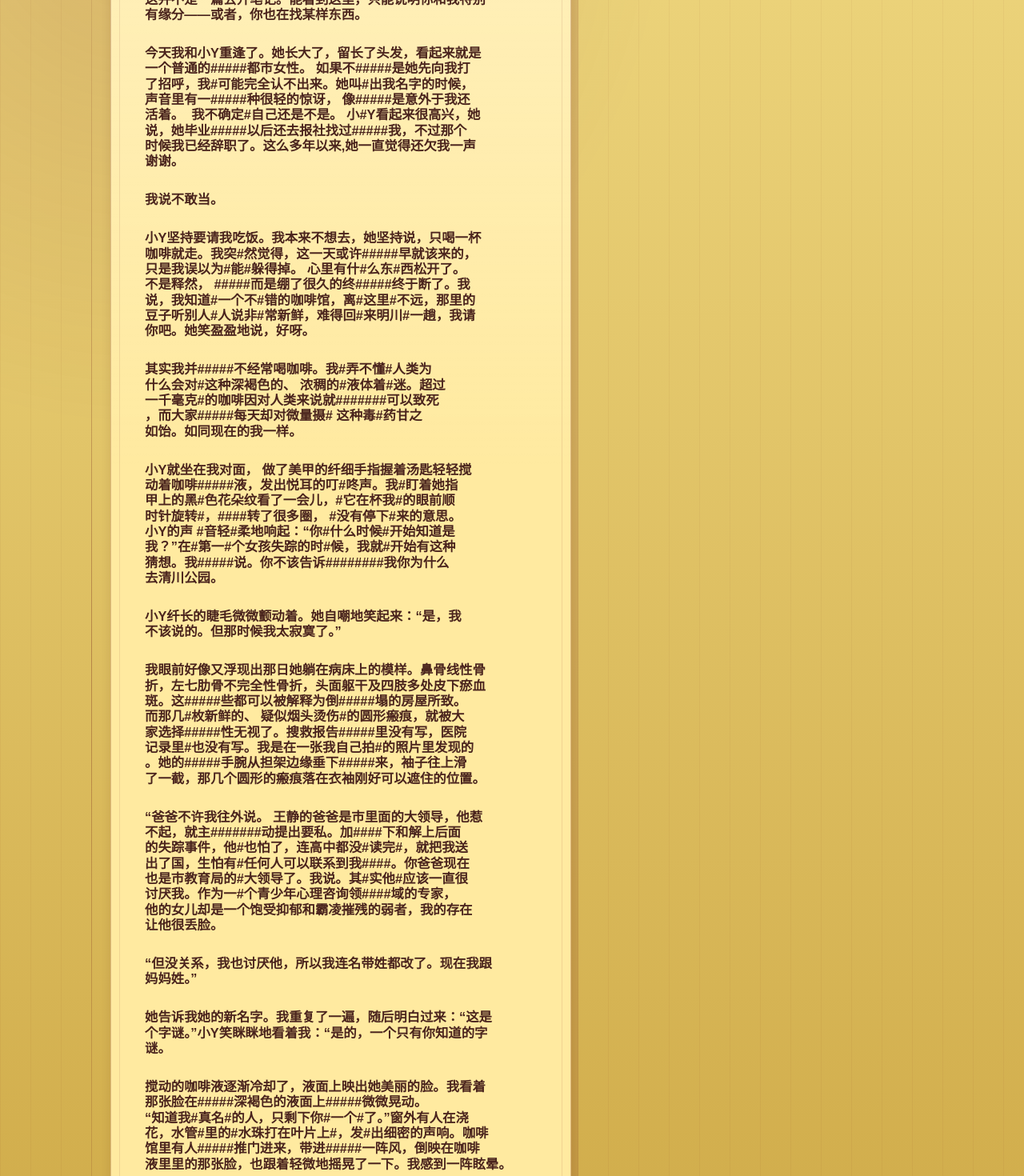
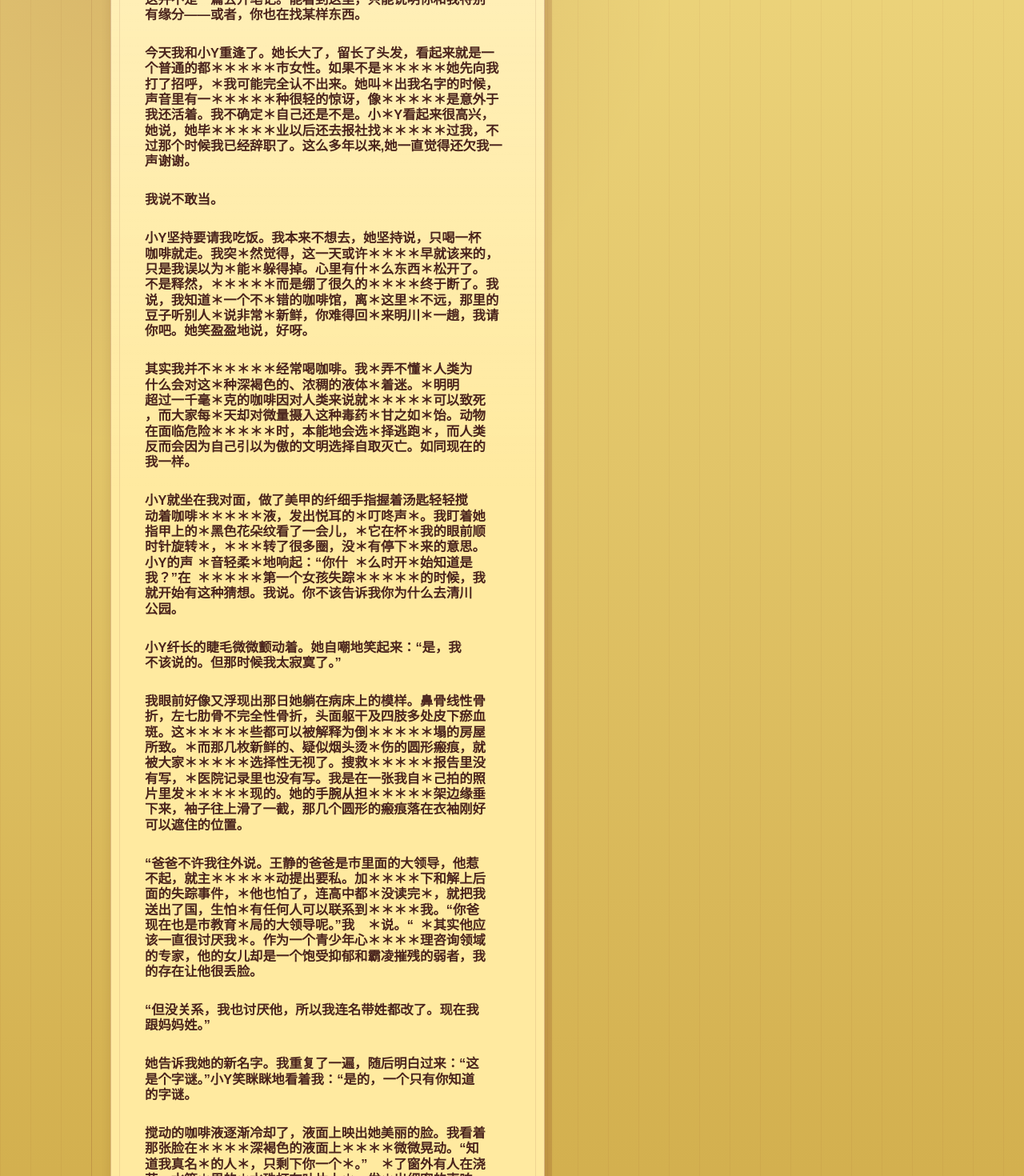
Before and after one commit to TruffleCod/heartshome, a React (Vite) app: page /p/4b0e72f6a9 in a window 1280 px wide. Shown: the part 300-1770 px from the top of the page at 80% size. Built offline with nearby package versions, Linux system fonts and the light colour scheme.

Commit message:
Fix text issues

```diff
--- a/src/pages/InternalForumRitualQuestions.jsx
+++ b/src/pages/InternalForumRitualQuestions.jsx
@@ -199,7 +199,8 @@ const ENDINGS = {
       '你耸耸肩：“外国的创作规则可管不了中国的事。我要把你挂到小红书上。”',
       '她沉默了许久，终于叹了口气，放弃了抵抗。“看来我是非死不可了。”',
       '“还有一个办法可以救你。”你说，“你现在重新写一个大团圆的结局，所有人都幸福地生活在一起，补偿一下你的罪行，兴许圣君就会放过你。你是这个故事的创作者，这种事情应该很轻松就可以做到吧。”',
-      '“好的，我写，我写……”她立刻就兢兢业业地敲打起键盘来。',
+      '“好的，我写，我写……”她立刻兢兢业业地敲打起键盘来。',
+      '',
       '黑松露鳕鱼在此郑重承诺：在本故事中，没有任何人类、虚拟人类、动物或者AI受到过身体上或心灵上的创伤。',
       '这个世界上从来没有双角獬豸，没有圣君和栽种仪式，这些都是我编造出来的。',
       '明川市的人民都是善良的人。人们总是相亲相爱，互相包容和理解。他们针对“快乐”有十三种不同的定义，而“嫉妒”，“讨厌”，“仇恨”这些词语在他们的语言体系里则压根就不存在。',
--- a/src/pages/NewsWangJingYoungWriter.jsx
+++ b/src/pages/NewsWangJingYoungWriter.jsx
@@ -8,7 +8,7 @@ const paragraphs = [
   '与许多“虎爸”式的激进培养不同，王振国更看重方法的科学性。他将女儿的每一篇习作都按时间顺序归档，并定期让她回顾自己半年前的文字。“他让我自己对比，看有没有进步，哪里还可以更好。”王静说，父亲的“档案法”让她第一次体会到写作是可以被量化和反思的。',
   '从小学六年级开始，王静的作品陆续在《明川日报》副刊、《全国优秀作文选》等刊物上发表。2003年，她的散文《父亲的旧书架》获得了“叶圣陶杯”全国中学生新作文大赛二等奖。今年8月，她的第一本个人文集由明川市少年儿童出版社正式出版，首印5000册已在两个月内售罄。',
   '当记者问及“教育局干部培养自家孩子出书，会不会有人说闲话”时，王振国摆了摆手：“我在基础教育科的工作是服务全市几十所学校，跟我自己女儿写不写书没有关系。而且，辅导孩子是每个家长的权利和义务，教育首先要帮助孩子建立规则意识，我只是恰好懂一点方法而已。”',
-  '对于未来，王静已经有了自己的打算。“我想考明川大学中文系，然后当一名儿童文学编辑。”她不好意思地推了推眼镜，“不过这是我爸的‘终极目标’——他说，最好的编辑要从小培养。”',
+  '对于未来，王静已经有了自己的打算。“我想考明川大学中文系，然后当一名儿童文学编辑。”她不好意思地补充道，“不过这是我爸的‘终极目标’——他说，最好的编辑要从小培养。”',
   '据悉，王静目前正在创作她的第一本长篇小说——《西山以西》。',
 ];
 
--- a/src/pages/dongyang/posts/MingchuanThirdMiddleCaseFive.jsx
+++ b/src/pages/dongyang/posts/MingchuanThirdMiddleCaseFive.jsx
@@ -1,89 +1,94 @@
 import { DongyangOldStoriesLayout } from '../../DongyangOldStoriesBlog';
 
 const fullSpace = '\u3000';
-const gap = (count) => '#'.repeat(count);
+const gapMarker = '\uE000';
+const gap = (count) => gapMarker.repeat(count);
 
 const noteLines = [
   '这并不是一篇公开笔记。能看到这里，只能说明你和我特别',
   '有缘分——或者，你也在找某样东西。',
   '',
-  '今天我和小Y重逢了。她长大了，留长了头发，看起来就是',
-  `一个普通的${gap(5)}都市女性。 如果不${gap(5)}是她先向我打`,
-  `了招呼，我${gap(1)}可能完全认不出来。她叫${gap(1)}出我名字的时候，`,
-  `声音里有一${gap(5)}种很轻的惊讶， 像${gap(5)}是意外于我还`,
-  `活着。  我不确定${gap(1)}自己还是不是。 小${gap(1)}Y看起来很高兴，她`,
-  `说，她毕业${gap(5)}以后还去报社找过${gap(5)}我，不过那个`,
-  '时候我已经辞职了。这么多年以来,她一直觉得还欠我一声',
-  '谢谢。',
+  '今天我和小Y重逢了。她长大了，留长了头发，看起来就是一',
+  `个普通的都${gap(5)}市女性。如果不是${gap(5)}她先向我`,
+  `打了招呼，${gap(1)}我可能完全认不出来。她叫${gap(1)}出我名字的时候，`,
+  `声音里有一${gap(5)}种很轻的惊讶，像${gap(5)}是意外于`,
+  `我还活着。我不确定${gap(1)}自己还是不是。小${gap(1)}Y看起来很高兴，`,
+  `她说，她毕${gap(5)}业以后还去报社找${gap(5)}过我，不`,
+  '过那个时候我已经辞职了。这么多年以来,她一直觉得还欠我一',
+  '声谢谢。',
   '',
   '我说不敢当。',
   '',
   `小Y坚持要请我吃饭。我本来不想去，她坚持说，只喝一杯`,
-  `咖啡就走。我突${gap(1)}然觉得，这一天或许${gap(5)}早就该来的，`,
-  `只是我误以为${gap(1)}能${gap(1)}躲得掉。 心里有什${gap(1)}么东${gap(1)}西松开了。`,
-  `不是释然， ${gap(5)}而是绷了很久的终${gap(5)}终于断了。我`,
+  `咖啡就走。我突${gap(1)}然觉得，这一天或许${gap(4)}早就该来的，`,
+  `只是我误以为${gap(1)}能${gap(1)}躲得掉。心里有什${gap(1)}么东西${gap(1)}松开了。`,
+  `不是释然，${gap(5)}而是绷了很久的${gap(4)}终于断了。我`,
   `说，我知道${gap(1)}一个不${gap(1)}错的咖啡馆，离${gap(1)}这里${gap(1)}不远，那里的`,
-  `豆子听别人${gap(1)}人说非${gap(1)}常新鲜，难得回${gap(1)}来明川${gap(1)}一趟，我请`,
+  `豆子听别人${gap(1)}说非常${gap(1)}新鲜，你难得回${gap(1)}来明川${gap(1)}一趟，我请`,
   '你吧。她笑盈盈地说，好呀。',
   '',
-  `其实我并${gap(5)}不经常喝咖啡。我${gap(1)}弄不懂${gap(1)}人类为`,
-  `什么会对${gap(1)}这种深褐色的、 浓稠的${gap(1)}液体着${gap(1)}迷。超过`,
-  `一千毫克${gap(1)}的咖啡因对人类来说就${gap(7)}可以致死`,
-  `，而大家${gap(5)}每天却对微量摄${gap(1)} 这种毒${gap(1)}药甘之`,
-  '如饴。如同现在的我一样。',
+  `其实我并不${gap(5)}经常喝咖啡。我${gap(1)}弄不懂${gap(1)}人类为`,
+  `什么会对这${gap(1)}种深褐色的、浓稠的液体${gap(1)}着迷。${gap(1)}明明`,
+  `超过一千毫${gap(1)}克的咖啡因对人类来说就${gap(5)}可以致死`,
+  `，而大家每${gap(1)}天却对微量摄入这种毒药${gap(1)}甘之如${gap(1)}饴。动物`,
+  `在面临危险${gap(5)}时，本能地会选${gap(1)}择逃跑${gap(1)}，而人类`,
+  `反而会因为自己引以为傲的文明选择自取灭亡。如同现在的`,
+  `我一样。`,
   '',
-  `小Y就坐在我对面， 做了美甲的纤细手指握着汤匙轻轻搅`,
-  `动着咖啡${gap(5)}液，发出悦耳的叮${gap(1)}咚声。我${gap(1)}盯着她指`,
-  `甲上的黑${gap(1)}色花朵纹看了一会儿，${gap(1)}它在杯我${gap(1)}的眼前顺`,
-  `时针旋转${gap(1)}，${gap(4)}转了很多圈， ${gap(1)}没有停下${gap(1)}来的意思。`,
-  `小Y的声 ${gap(1)}音轻${gap(1)}柔地响起：“你${gap(1)}什么时候${gap(1)}开始知道是`,
-  `我？”在${gap(1)}第一${gap(1)}个女孩失踪的时${gap(1)}候，我就${gap(1)}开始有这种`,
-  `猜想。我${gap(5)}说。你不该告诉${gap(8)}我你为什么`,
-  '去清川公园。',
+  `小Y就坐在我对面，做了美甲的纤细手指握着汤匙轻轻搅`,
+  `动着咖啡${gap(5)}液，发出悦耳的${gap(1)}叮咚声${gap(1)}。我盯着她`,
+  `指甲上的${gap(1)}黑色花朵纹看了一会儿，${gap(1)}它在杯${gap(1)}我的眼前顺`,
+  `时针旋转${gap(1)}，${gap(3)}转了很多圈，没${gap(1)}有停下${gap(1)}来的意思。`,
+  `小Y的声${gap(1)}音轻柔${gap(1)}地响起：“你什${gap(1)}么时开${gap(1)}始知道是`,
+  `我？”在${gap(5)}第一个女孩失踪${gap(5)}的时候，我`,
+  `就开始有这种猜想。我说。你不该告诉我你为什么去清川`,
+  '公园。',
   '',
   '小Y纤长的睫毛微微颤动着。她自嘲地笑起来：“是，我',
   '不该说的。但那时候我太寂寞了。”',
   '',
   '我眼前好像又浮现出那日她躺在病床上的模样。鼻骨线性骨',
   '折，左七肋骨不完全性骨折，头面躯干及四肢多处皮下瘀血',
-  `斑。这${gap(5)}些都可以被解释为倒${gap(5)}塌的房屋所致。`,
-  `而那几${gap(1)}枚新鲜的、 疑似烟头烫伤${gap(1)}的圆形瘢痕，就被大`,
-  `家选择${gap(5)}性无视了。搜救报告${gap(5)}里没有写，医院`,
-  `记录里${gap(1)}也没有写。我是在一张我自己拍${gap(1)}的照片里发现的`,
-  `。她的${gap(5)}手腕从担架边缘垂下${gap(5)}来，袖子往上滑`,
-  '了一截，那几个圆形的瘢痕落在衣袖刚好可以遮住的位置。',
+  `斑。这${gap(5)}些都可以被解释为倒${gap(5)}塌的房屋`,
+  `所致。${gap(1)}而那几枚新鲜的、疑似烟头烫${gap(1)}伤的圆形瘢痕，就`,
+  `被大家${gap(5)}选择性无视了。搜救${gap(5)}报告里没`,
+  `有写，${gap(1)}医院记录里也没有写。我是在一张我自${gap(1)}己拍的照`,
+  `片里发${gap(5)}现的。她的手腕从担${gap(5)}架边缘垂`,
+  '下来，袖子往上滑了一截，那几个圆形的瘢痕落在衣袖刚好',
+  '可以遮住的位置。',
   '',
-  '“爸爸不许我往外说。 王静的爸爸是市里面的大领导，他惹',
-  `不起，就主${gap(7)}动提出要私。加${gap(4)}下和解上后面`,
-  `的失踪事件，他${gap(1)}也怕了，连高中都没${gap(1)}读完${gap(1)}，就把我送`,
-  `出了国，生怕有${gap(1)}任何人可以联系到我${gap(4)}。你爸爸现在`,
-  `也是市教育局的${gap(1)}大领导了。我说。其${gap(1)}实他${gap(1)}应该一直很`,
-  `讨厌我。作为一${gap(1)}个青少年心理咨询领${gap(4)}域的专家，`,
-  '他的女儿却是一个饱受抑郁和霸凌摧残的弱者，我的存在',
-  '让他很丢脸。',
+  '“爸爸不许我往外说。王静的爸爸是市里面的大领导，他惹',
+  `不起，就主${gap(5)}动提出要私。加${gap(4)}下和解上后`,
+  `面的失踪事件，${gap(1)}他也怕了，连高中都${gap(1)}没读完${gap(1)}，就把我`,
+  `送出了国，生怕${gap(1)}有任何人可以联系到${gap(4)}我。“你爸`,
+  `现在也是市教育${gap(1)}局的大领导呢。”我${gap(1)}说。“${gap(1)}其实他应`,
+  `该一直很讨厌我${gap(1)}。作为一个青少年心${gap(4)}理咨询领域`,
+  '的专家，他的女儿却是一个饱受抑郁和霸凌摧残的弱者，我',
+  '的存在让他很丢脸。',
   '',
-  '“但没关系，我也讨厌他，所以我连名带姓都改了。现在我跟',
-  '妈妈姓。”',
+  '“但没关系，我也讨厌他，所以我连名带姓都改了。现在我',
+  '跟妈妈姓。”',
   '',
-  '她告诉我她的新名字。我重复了一遍，随后明白过来：“这是',
-  '个字谜。”小Y笑眯眯地看着我：“是的，一个只有你知道的字',
-  '谜。',
+  '她告诉我她的新名字。我重复了一遍，随后明白过来：“这',
+  '是个字谜。”小Y笑眯眯地看着我：“是的，一个只有你知道',
+  '的字谜。',
   '',
   '搅动的咖啡液逐渐冷却了，液面上映出她美丽的脸。我看着',
-  `那张脸在${gap(5)}深褐色的液面上${gap(5)}微微晃动。`,
-  `“知道我${gap(1)}真名${gap(1)}的人，只剩下你${gap(1)}一个${gap(1)}了。”窗外有人在浇`,
-  `花，水管${gap(1)}里的${gap(1)}水珠打在叶片上${gap(1)}，发${gap(1)}出细密的声响。咖啡`,
-  `馆里有人${gap(5)}推门进来，带进${gap(5)}一阵风，倒映在咖啡`,
-  '液里里的那张脸，也跟着轻微地摇晃了一下。我感到一阵眩晕。',
+  `那张脸在${gap(4)}深褐色的液面上${gap(4)}微微晃动。“知`,
+  `道我真名${gap(1)}的人${gap(1)}，只剩下你一个${gap(1)}。”${gap(1)}了窗外有人在浇`,
+  `花，水管${gap(1)}里的${gap(1)}水珠打在叶片上${gap(1)}，发${gap(1)}出细密的声响。`,
+  `咖啡馆里${gap(4)}有人推门进来，${gap(4)}带进一阵风，倒`,
+  '映在咖啡液里里的那张脸，也跟着轻微地摇晃。我感到一阵',
+  '眩晕。',
 
   '',
   '“我会死吗？”我问。',
 
   '',
   '小Y没有正面回答我。她露出一丝苦笑，目光好像落在了很遥',
-  `远的地方${gap(1)} "你和我${gap(1)}一样,每天都会梦到它，是不是？”她`,
+  `远的地方${gap(1)}“你和${gap(1)}我一样,每天都会梦到它，是不是？”她`,
   `说，“这${gap(1)}样的我${gap(1)}们，活着和死了，又有多大区别呢？”`,
-  `小Y走了 ${gap(1)}。 窗${gap(1)}外开始下雨，玻璃上淌下细密的水痕，映`,
+  `小Y走了${gap(1)}。窗${gap(1)}外开始下雨，玻璃上淌下细密的水痕，映`,
   `出我自己${gap(4)}的脸。疲惫、苍白，像一张被水泡烂的旧照`,
   `片。我看${gap(1)}着那${gap(1)}张脸看了很久，忽然注意到一件事——`,
   `玻璃上我${gap(1)}的倒影${gap(1)}在微笑。嘴角是往上拉的，很轻微，轻`,
@@ -104,17 +109,45 @@ function splitGridLine(line) {
   let cursor = 0;
   let start = 0;
   let text = '';
+  let gapText = '';
+  let gapStart = 0;
+
+  const flushText = () => {
+    if (text) {
+      fragments.push({ text, x: start });
+      text = '';
+    }
+  };
+
+  const flushGap = () => {
+    if (gapText) {
+      fragments.push({ text: gapText, x: gapStart, isGap: true });
+      gapText = '';
+    }
+  };
 
   Array.from(line).forEach((character) => {
     if (character === fullSpace) {
-      if (text) {
-        fragments.push({ text, x: start });
-        text = '';
-      }
+      flushText();
+      flushGap();
 
       cursor += 1;
       return;
     }
+
+    if (character === gapMarker) {
+      flushText();
+
+      if (!gapText) {
+        gapStart = cursor;
+      }
+
+      gapText += '＊';
+      cursor += 1;
+      return;
+    }
+
+    flushGap();
 
     if (!text) {
       start = cursor;
@@ -124,9 +157,8 @@ function splitGridLine(line) {
     cursor += 1;
   });
 
-  if (text) {
-    fragments.push({ text, x: start });
-  }
+  flushText();
+  flushGap();
 
   return {
     isBlank: line === '',
@@ -201,6 +233,10 @@ export default function MingchuanThirdMiddleCaseFive() {
               white-space: pre;
             }
 
+            .dy-case-five-card .dy-note-fragment.gap {
+              font-family: inherit;
+            }
+
             @media (max-width: 820px) {
               .dy-case-five-card {
                 --dy-note-font-size: clamp(8px, 1.9vw, 12px);
@@ -225,7 +261,7 @@ export default function MingchuanThirdMiddleCaseFive() {
                   >
                     {row.fragments.map((fragment, fragmentIndex) => (
                       <span
-                        className="dy-note-fragment"
+                        className={`dy-note-fragment${fragment.isGap ? ' gap' : ''}`}
                         key={`note-row-${rowIndex}-fragment-${fragmentIndex}`}
                         style={{ '--dy-note-x': fragment.x }}
                       >
```
